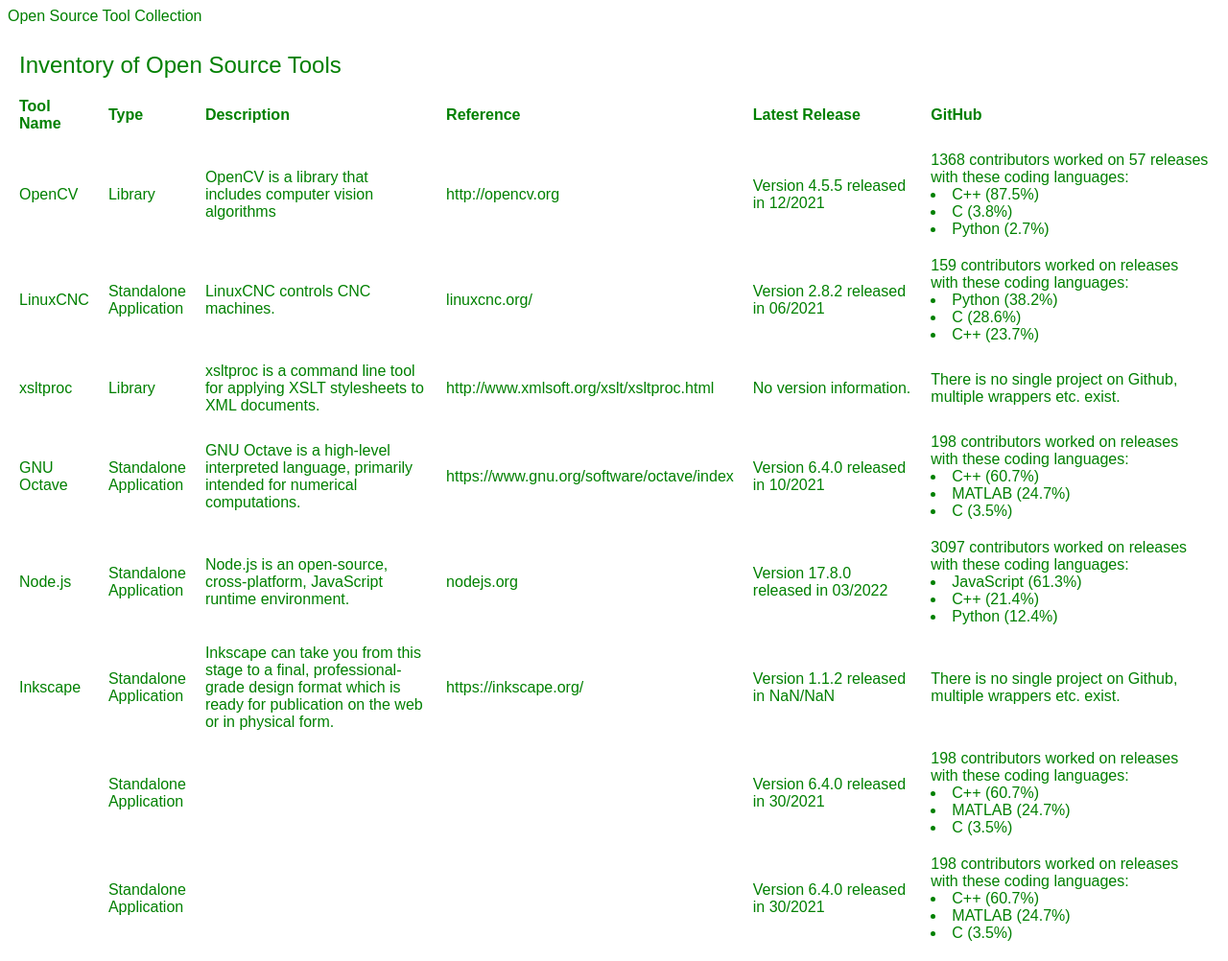
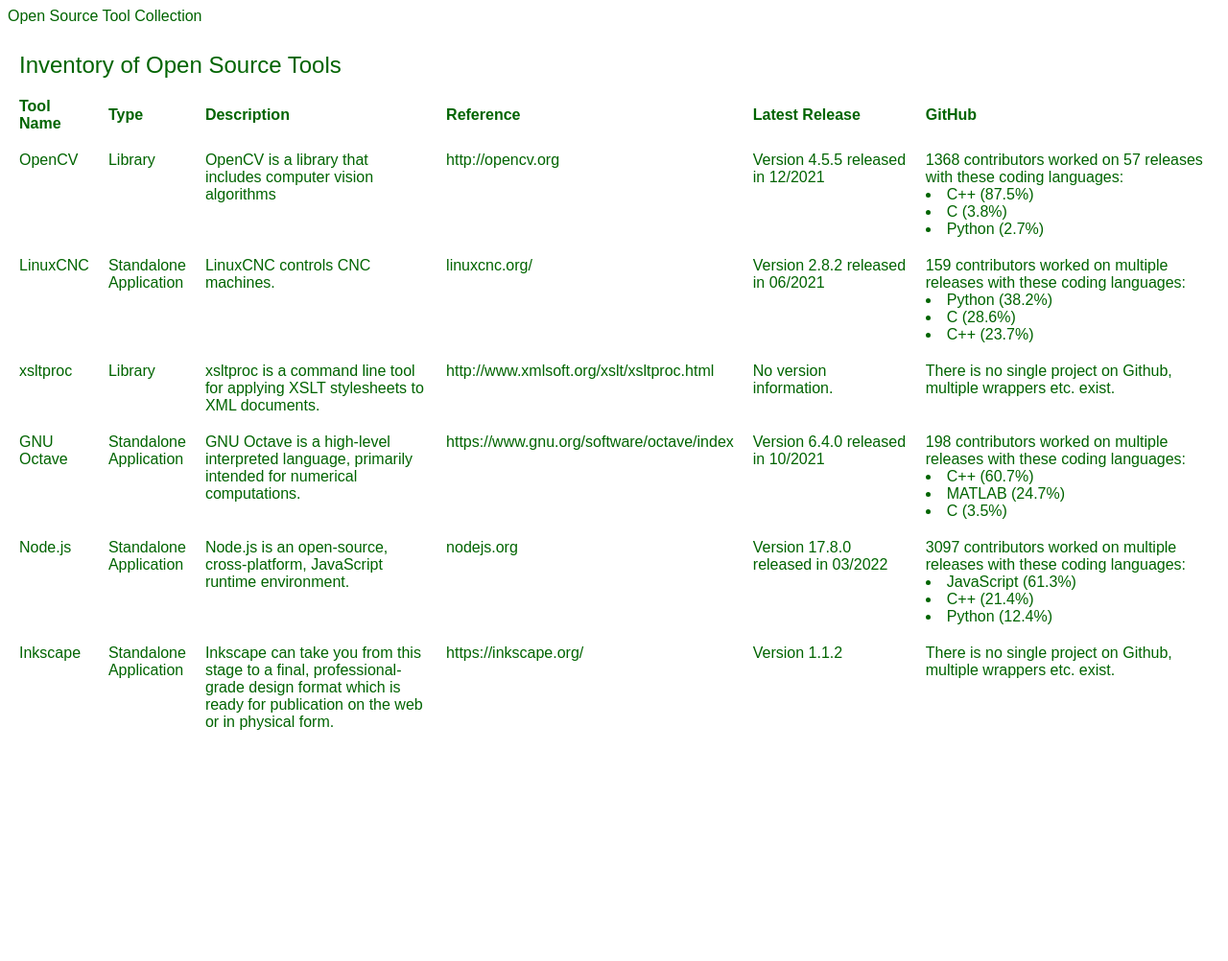
Before and after one commit to mgoetze06/xml, a plain HTML site: page result.html in a window 1280 px wide. Shown: the whole page at 96% size. After the commit the page ends 800 px from the top, so only its background shows below. Drawn offline with Linux system fonts and the light colour scheme.

Commit message:
added xsl choose for multiple releases

```diff
--- a/result.html
+++ b/result.html
@@ -7,11 +7,11 @@
 
       </title>
    </head>
-   <body style="font-family:Arial, Helvetica, sans-serif;font-size:12pt; color:green">
+   <body style="font-family:Arial, Helvetica, sans-serif;font-size:12pt; color:darkgreen; vertical-align: top">
       <p class="title">Open Source Tool Collection</p>
-      <table class="dash" cellspacing="4" cellpadding="8">
+      <table class="dash" cellspacing="4" cellpadding="8" style="vertical-align:top">
          <tr>
-            <td colspan="8" style="font-family:Arial, Helvetica, sans-serif;font-size:1.5em; color:green">Inventory of Open Source Tools</td>
+            <td colspan="8" style="font-family:Arial, Helvetica, sans-serif;font-size:1.5em; color:darkgreen; vertical-align: top">Inventory of Open Source Tools</td>
          </tr>
          <tr>
             <td style="width:5%"><b>Tool Name</b></td>
@@ -22,15 +22,18 @@
             <td><b>GitHub</b></td>
          </tr>
          <tr>
-            <td>OpenCV</td>
-            <td>Library</td>
-            <td>OpenCV is a library that includes computer vision algorithms</td>
-            <td>http://opencv.org</td>
-            <td>
+            <td style="vertical-align:top">OpenCV</td>
+            <td style="vertical-align:top">Library</td>
+            <td style="vertical-align:top">OpenCV is a library that includes computer vision algorithms</td>
+            <td style="vertical-align:top">http://opencv.org</td>
+            <td style="vertical-align:top">
                				Version
-               <version>4.5.5</version> released in 12/2021
+               <version>4.5.5</version>
+               						 released in 12/2021
             </td>
-            <td>1368 contributors worked on 57 releases with these coding languages:
+            <td style="vertical-align:top">1368 contributors worked on
+               					57
+               				releases with these coding languages:
 
                <li>C++ (87.5%)
 
@@ -44,15 +47,18 @@
             </td>
          </tr>
          <tr>
-            <td>LinuxCNC</td>
-            <td>Standalone Application</td>
-            <td>LinuxCNC controls CNC machines.</td>
-            <td>linuxcnc.org/</td>
-            <td>
+            <td style="vertical-align:top">LinuxCNC</td>
+            <td style="vertical-align:top">Standalone Application</td>
+            <td style="vertical-align:top">LinuxCNC controls CNC machines.</td>
+            <td style="vertical-align:top">linuxcnc.org/</td>
+            <td style="vertical-align:top">
                				Version
-               <version>2.8.2</version> released in 06/2021
+               <version>2.8.2</version>
+               						 released in 06/2021
             </td>
-            <td>159 contributors worked on  releases with these coding languages:
+            <td style="vertical-align:top">159 contributors worked on
+               					multiple
+               				releases with these coding languages:
 
                <li>Python (38.2%)
 
@@ -66,15 +72,15 @@
             </td>
          </tr>
          <tr>
-            <td>xsltproc</td>
-            <td>Library</td>
-            <td>xsltproc is a command line tool for applying XSLT stylesheets to XML documents.</td>
-            <td>http://www.xmlsoft.org/xslt/xsltproc.html</td>
-            <td>
+            <td style="vertical-align:top">xsltproc</td>
+            <td style="vertical-align:top">Library</td>
+            <td style="vertical-align:top">xsltproc is a command line tool for applying XSLT stylesheets to XML documents.</td>
+            <td style="vertical-align:top">http://www.xmlsoft.org/xslt/xsltproc.html</td>
+            <td style="vertical-align:top">
                			No version information.
 
             </td>
-            <td>
+            <td style="vertical-align:top">
 
 
                				There is no single project on Github, multiple wrappers etc. exist.
@@ -82,17 +88,20 @@
             </td>
          </tr>
          <tr>
-            <td>GNU Octave</td>
-            <td>Standalone Application</td>
-            <td>GNU Octave is a high-level interpreted language, primarily intended
+            <td style="vertical-align:top">GNU Octave</td>
+            <td style="vertical-align:top">Standalone Application</td>
+            <td style="vertical-align:top">GNU Octave is a high-level interpreted language, primarily intended
                for numerical computations.
             </td>
-            <td>https://www.gnu.org/software/octave/index</td>
-            <td>
+            <td style="vertical-align:top">https://www.gnu.org/software/octave/index</td>
+            <td style="vertical-align:top">
                				Version
-               <version>6.4.0</version> released in 10/2021
+               <version>6.4.0</version>
+               						 released in 10/2021
             </td>
-            <td>198 contributors worked on  releases with these coding languages:
+            <td style="vertical-align:top">198 contributors worked on
+               					multiple
+               				releases with these coding languages:
 
                <li>C++ (60.7%)
 
@@ -106,15 +115,18 @@
             </td>
          </tr>
          <tr>
-            <td>Node.js</td>
-            <td>Standalone Application</td>
-            <td>Node.js is an open-source, cross-platform, JavaScript runtime environment.</td>
-            <td>nodejs.org</td>
-            <td>
+            <td style="vertical-align:top">Node.js</td>
+            <td style="vertical-align:top">Standalone Application</td>
+            <td style="vertical-align:top">Node.js is an open-source, cross-platform, JavaScript runtime environment.</td>
+            <td style="vertical-align:top">nodejs.org</td>
+            <td style="vertical-align:top">
                				Version
-               <version>17.8.0</version> released in 03/2022
+               <version>17.8.0</version>
+               						 released in 03/2022
             </td>
-            <td>3097 contributors worked on  releases with these coding languages:
+            <td style="vertical-align:top">3097 contributors worked on
+               					multiple
+               				releases with these coding languages:
 
                <li>JavaScript (61.3%)
 
@@ -128,67 +140,23 @@
             </td>
          </tr>
          <tr>
-            <td>Inkscape</td>
-            <td>Standalone Application</td>
-            <td>Inkscape can take you from this stage to a final, professional-grade design format which is ready for publication on the web
+            <td style="vertical-align:top">Inkscape</td>
+            <td style="vertical-align:top">Standalone Application</td>
+            <td style="vertical-align:top">Inkscape can take you from this stage to a final, professional-grade design format which is ready for publication on the web
                or in physical form.
             </td>
-            <td>https://inkscape.org/</td>
-            <td>
+            <td style="vertical-align:top">https://inkscape.org/</td>
+            <td style="vertical-align:top">
                				Version
-               <version>1.1.2</version> released in NaN/NaN
+               <version>1.1.2</version>
             </td>
-            <td>
+            <td style="vertical-align:top">
 
 
                				There is no single project on Github, multiple wrappers etc. exist.
 
             </td>
          </tr>
-         <tr>
-            <td></td>
-            <td>Standalone Application</td>
-            <td></td>
-            <td></td>
-            <td>
-               			Version
-               <version>6.4.0</version> released in 30/2021
-            </td>
-            <td>198 contributors worked on  releases with these coding languages:
-
-               <li>C++ (60.7%)
-
-               </li>
-               <li>MATLAB (24.7%)
-
-               </li>
-               <li>C (3.5%)
-
-               </li>
-            </td>
-         </tr>
-         <tr>
-            <td></td>
-            <td>Standalone Application</td>
-            <td></td>
-            <td></td>
-            <td>
-               			Version
-               <version>6.4.0</version> released in 30/2021
-            </td>
-            <td>198 contributors worked on  releases with these coding languages:
-
-               <li>C++ (60.7%)
-
-               </li>
-               <li>MATLAB (24.7%)
-
-               </li>
-               <li>C (3.5%)
-
-               </li>
-            </td>
-         </tr>
       </table>
    </body>
 </html>
```
Also changed, not shown: 4 other files. Lines whose indentation alone changed are shown as unchanged.
